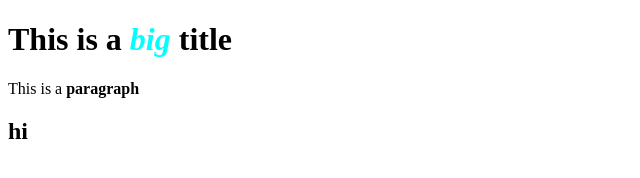
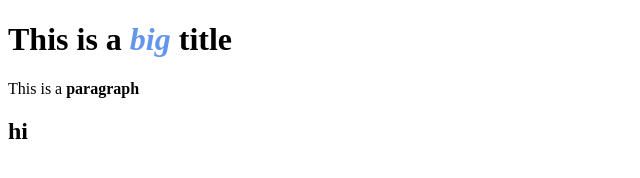
Before and after one commit to dusty0309/dusty0309.github.io, a plain HTML site: page something.html in a window 1280 px wide. Shown: the full height of the page, 0-640 px from the left. Drawn offline with Linux system fonts and the light colour scheme.

Commit message:
Update something.html

```diff
--- a/something.html
+++ b/something.html
@@ -14,7 +14,7 @@
     <title>My Web Page</title>
     <style>
         em{
-          color: cyan;
+          color: cornflowerblue;
         }
     </style>
   </head>
```
